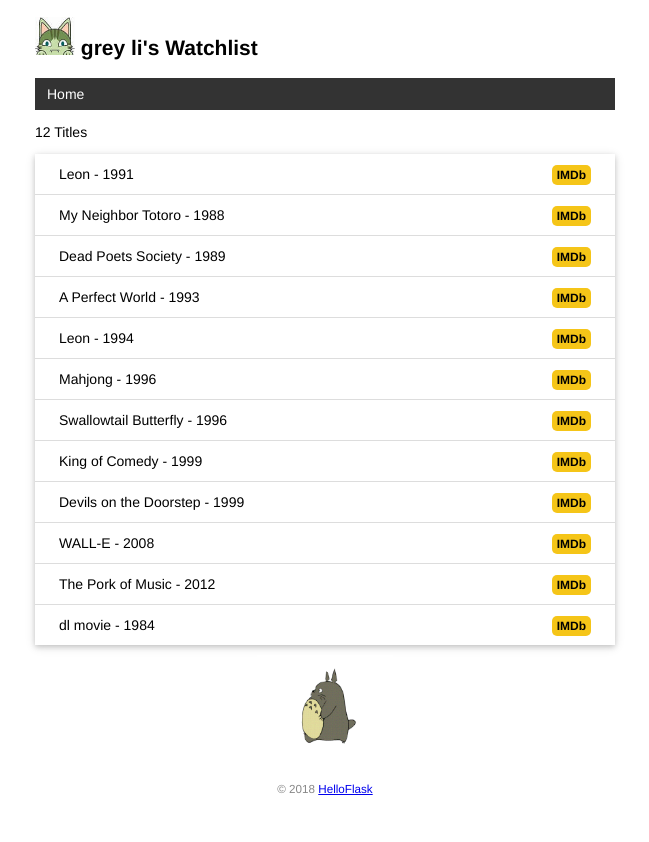
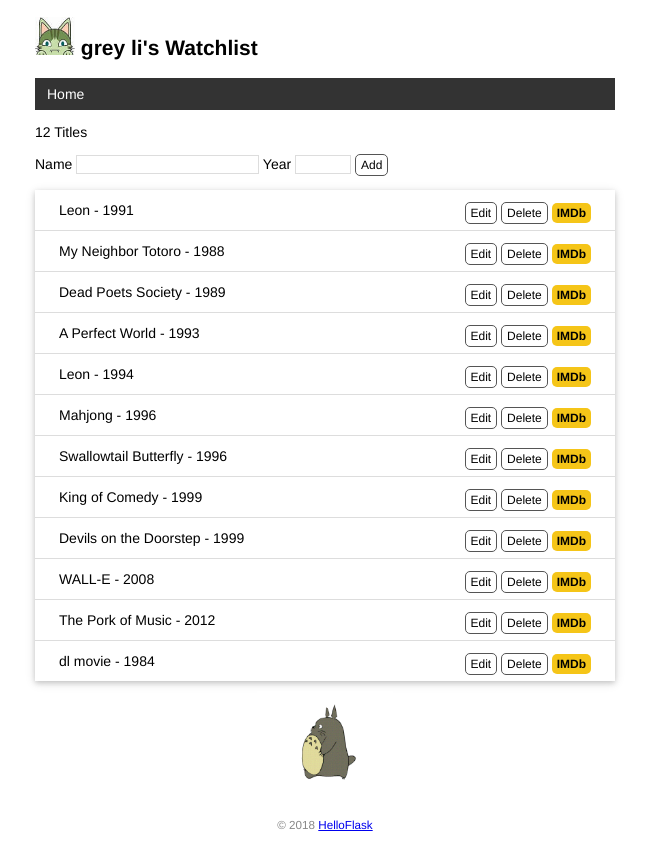
Before and after one commit to ddbbc/watchlist, a Flask app: page / in a window 1280 px wide. Shown: the whole page, without its empty margins (315-964 px from the left). Before the commit the page ends 795 px from the top, so only its background shows below. Run offline with Flask 2, Linux system fonts and the light colour scheme; data comes from the database, SQL or seed files in the repository; both versions use the stored data as it was after the commit.

Commit message:
Create, edit and delete item by form

```diff
--- a/app.py
+++ b/app.py
@@ -3,6 +3,7 @@ import sys
 from flask import Flask, render_template
 from flask import url_for
 from flask_sqlalchemy import SQLAlchemy
+from flask import request, redirect, flash
 
 WIN = sys.platform.startswith('win')
 
@@ -15,13 +16,57 @@ app = Flask(__name__)
 
 app.config['SQLALCHEMY_DATABASE_URI'] = prefix + os.path.join(app.root_path, 'data.db')
 app.config['SQLALCHEMY_TRACK_MODIFICATIONS'] = False
+app.config['SECRET_KEY'] = 'dev'
 
 db = SQLAlchemy(app)
 
-@app.route('/')
+@app.route('/', methods=['GET', 'POST'])
 def index():
+	if request.method == 'POST':
+
+		title = request.form.get('title')
+		year = request.form.get('year')
+
+		if not title or not year or len(year) >4 or len(title) > 60:
+			flash('Invalid input.')
+			return redirect(url_for('index'))
+
+		movie = Movie(title=title, year=year)
+		db.session.add(movie)
+		db.session.commit()
+		flash('Item Created.')
+		return redirect(url_for('index'))
+
 	movies = Movie.query.all()
 	return render_template('index.html', movies=movies)
+
+@app.route('/movie/edit/<int:movie_id>', methods=['GET', 'POST'])
+def edit(movie_id):
+	movie = Movie.query.get_or_404(movie_id)
+
+	if request.method == 'POST':
+		title = request.form['title']
+		year = request.form['year']
+
+		if not title or not year or len(year) > 4 or len(title) > 60:
+			flash('Invalid input.')
+			return redirect(url_for('edit', movie_id=movie_id))
+
+		movie.title = title
+		movie.year = year
+		db.session.commit()
+		flash('Item Updated.')
+		return redirect(url_for('index'))
+
+	return render_template('edit.html', movie=movie)
+
+@app.route('/movie/delete/<int:movie_id>', methods=['POST'])
+def delete(movie_id):
+	movie = Movie.query.get_or_404(movie_id)
+	db.session.delete(movie)
+	db.session.commit()
+	flash('Item Deleted.')
+	return redirect(url_for('index'))
 
 @app.route('/user/<name>')
 def user_page(name):
--- a/static/style.css
+++ b/static/style.css
@@ -85,3 +85,49 @@ nav li a:hover {
     border-radius: 5px;
     padding: 3px 5px;
 }
+
+/* 覆盖某些浏览器对 input 元素定义的字体 */
+input[type=submit] {
+    font-family: inherit;
+}
+
+input[type=text] {
+    border: 1px solid #ddd;
+}
+
+input[name=year] {
+    width: 50px;
+}
+
+.btn {
+    font-size: 12px;
+    padding: 3px 5px;
+    text-decoration: none;
+    cursor: pointer;
+    background-color: white;
+    color: black;
+    border: 1px solid #555555;
+    border-radius: 5px;
+}
+
+.btn:hover {
+    text-decoration: none;
+    background-color: black;
+    color: white;
+    border: 1px solid black;
+}
+
+.alert {
+    position: relative;
+    padding: 7px;
+    margin: 7px 0;
+    border: 1px solid transparent;
+    color: #004085;
+    background-color: #cce5ff;
+    border-color: #b8daff;
+    border-radius: 5px;
+}
+
+.inline-form {
+    display: inline;
+}
--- a/templates/base.html
+++ b/templates/base.html
@@ -10,6 +10,9 @@
 	{% endblock %}
 </head>
 <body>
+	{% for message in get_flashed_messages() %}
+    <div class="alert">{{ message }}</div>
+	{% endfor %}
     <h2>
 	<img alt="Avatar" class="avatar" src="{{ url_for('static', filename='images/avatar.jpg') }}">
 	{{ user.name }}'s Watchlist
--- a/templates/index.html
+++ b/templates/index.html
@@ -1,11 +1,20 @@
 {% extends 'base.html' %}
 {% block content %}
     <p>{{ movies|length }} Titles</p>
+	<form method="post">
+		Name <input type="text" name="title" autocomplete="off" required>
+		Year <input type="text" name="year" autocomplete="off" required>
+		<input class="btn" type="submit" name="submit" value="Add">
+	</form>
     <ul class="movie-list">
         {% for movie in movies %}  {# 迭代 movies 变量 #}
         <li>
 			{{ movie.title }} - {{ movie.year }}
 			<span class="float-right">
+				<a class="btn" href="{{ url_for('edit', movie_id=movie.id) }}">Edit</a>
+				<form class="inline-form" method="post" action="{{ url_for('delete', movie_id=movie.id) }}">
+					<input class="btn" type="submit" name="delete" value="Delete" onclick="return confirm('Are you sure?')">
+				</form>
 				<a class="imdb" href="https://www.imdb.com/find?q={{ movie.title }}" target="_blank" title="Find this movie on IMDb">IMDb</a>
 			</span>
 		</li>  {# 等同于 movie['title'] #}
```
Also changed, not shown: templates/edit.html (added, +10 -0 lines), data.db.
